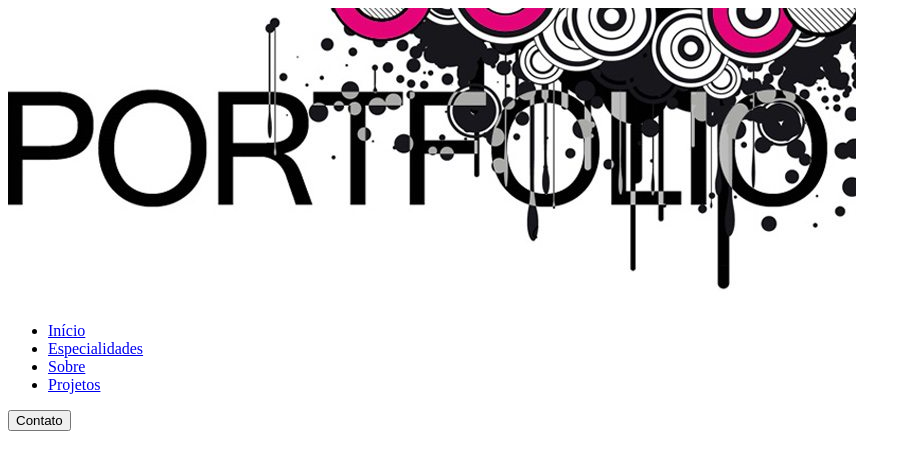
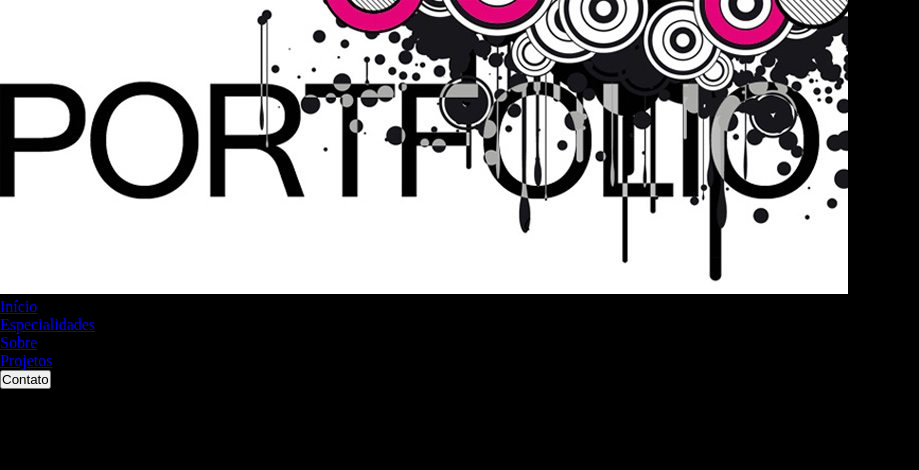
Before and after one commit to EmersonCabelo/Portfolio-, a plain HTML site: page INDEX.HTML in a window 1280 px wide. Shown: the whole page, without its empty margins (0-919 px from the left). Drawn offline with Linux system fonts and the light colour scheme.

Commit message:
inicei o design

```diff
--- a/INDEX.HTML
+++ b/INDEX.HTML
@@ -3,6 +3,7 @@
 <head>
     <meta charset="UTF-8">
     <meta name="viewport" content="width=device-width, initial-scale=1.0">
+    <link rel="stylesheet" href="style.css">
     <title>Emerson Mendes</title>
 </head>
 <body>
--- /dev/null
+++ b/style.css
@@ -0,0 +1,10 @@
+*{
+    margin: 0;
+    padding: 0;
+    box-sizing: border-box;
+}
+
+body{
+    background-color:#000;
+    height: 100vh;
+   }
```
